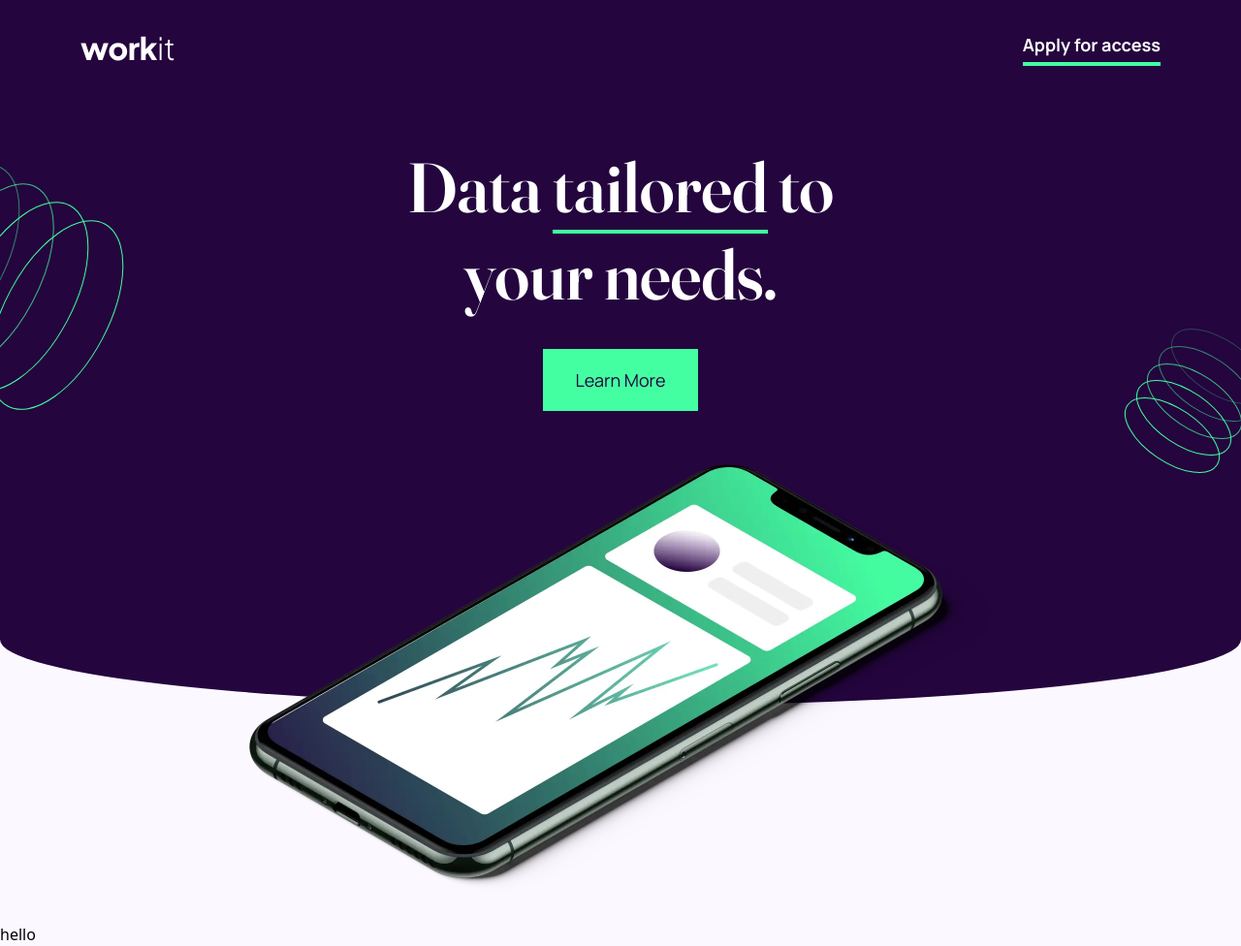
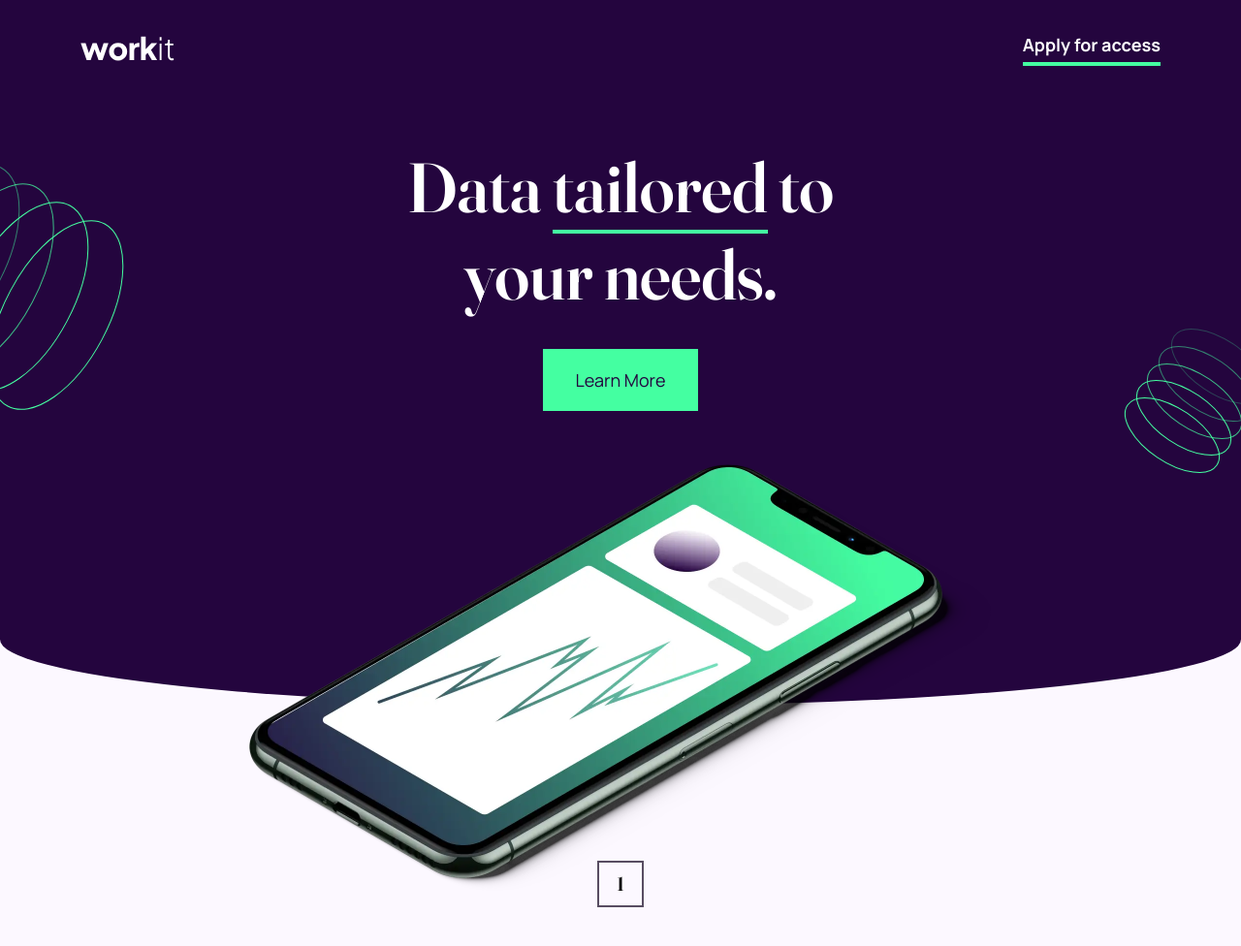
Before and after one commit to webstormcam/workit-landing-page, a website: page index.html in a window 1280 px wide. Shown: the whole page at 97% size. After the commit the page ends 936 px from the top, so only its background shows below. Drawn offline with Linux system fonts and the light colour scheme.

Commit message:
Starting the first block in the middle

```diff
--- a/index.html
+++ b/index.html
@@ -26,7 +26,17 @@
     <img class="absolute w-80 text-center left-0 right-0 -bottom-20 mr-auto ml-auto md:w-536 md:-bottom-44 lg:w-767 lg:-bottom-48" src="images/image-hero.webp" alt="a cell phone with a graph on it">
 </section>
 
-   <main class="pt-56">hello</main>
+   <main class="pt-40">
+    <section>
+        <div class="flex flex-col items-center">
+            <div class="font-fraunces text-xl flex flex-col justify-center items-center w-12 h-12 border-brownish border-2 ">
+                1
+            </div>
+        </div>
+        <div></div>
+        <div></div>
+    </section>
+   </main>
 
 
 </body>
```
Also changed, not shown: dist/output.css.
